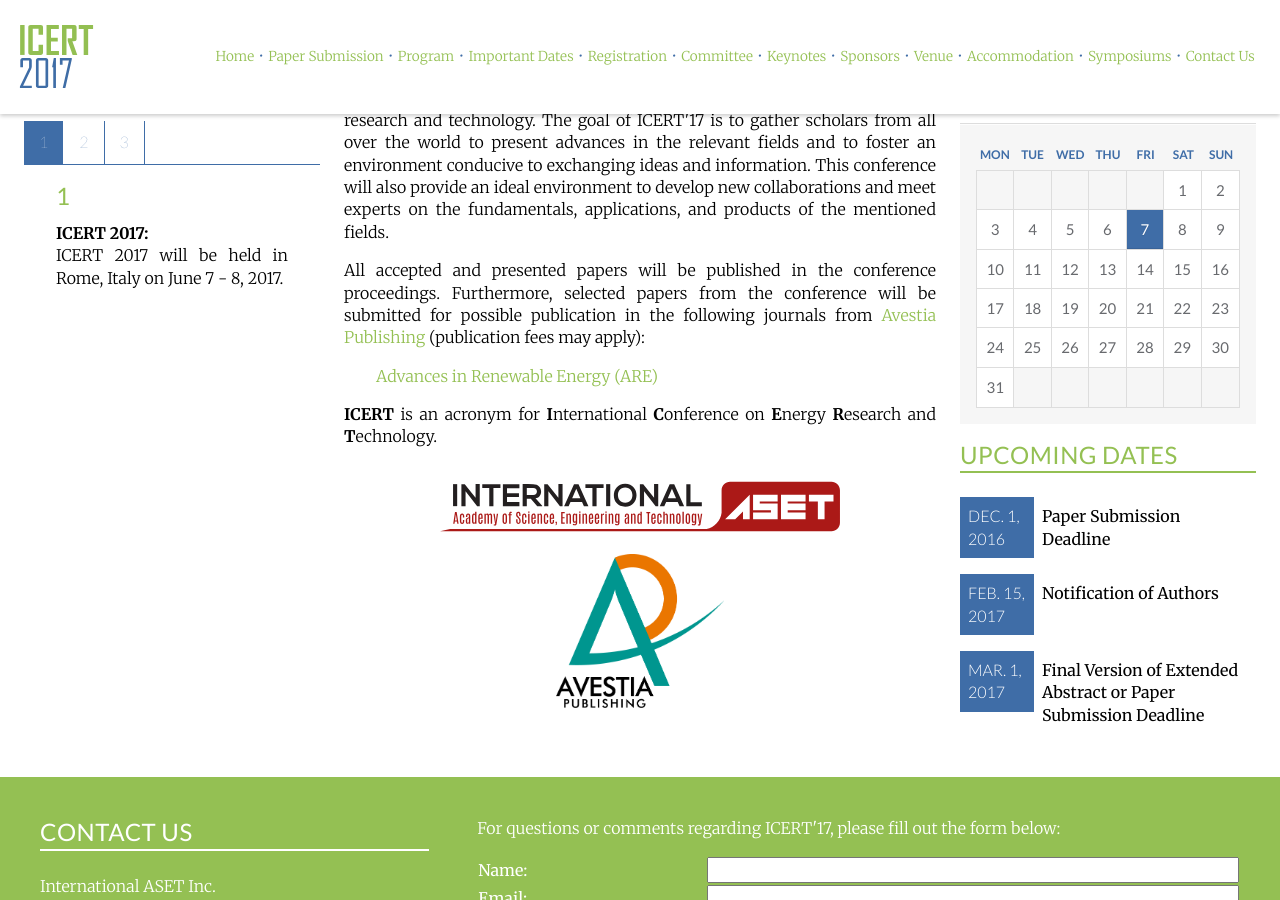
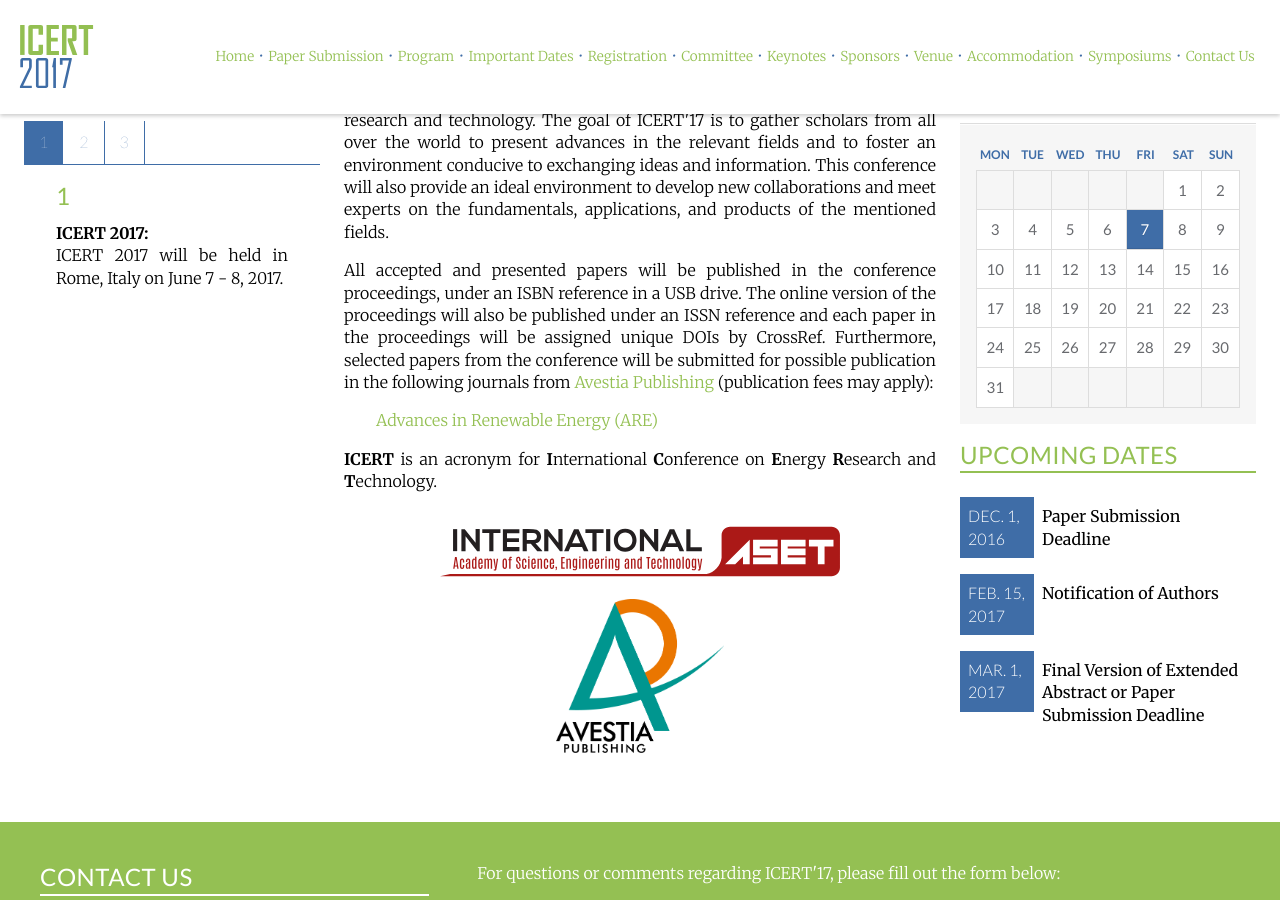
Before and after one commit to intaset/icertseries, a Jekyll site: the page built from index.html, in a window 1280 px wide and 900 px high, scrolled down 467 px. Built offline with Jekyll 4.4.1, drawn with Linux system fonts in a browser that asks for light colours; nearby versions of some CDN libraries; Markdown is read by kramdown in place of the engine named in the settings; comment, search, counter and statistics services are not loaded.

Commit message:
added issn info

```diff
--- a/index.html
+++ b/index.html
@@ -9,7 +9,7 @@ keyword:
   <div class="unit-spacer content">
     <p class="body">The International Conference on Energy Research and Technology (ICERT'17) aims to become the leading annual conference in fields related to energy research and technology. The goal of ICERT'17 is to gather scholars from all over the world to present advances in the relevant fields and to foster an environment conducive to exchanging ideas and information. This conference will also provide an ideal environment to develop new collaborations and meet experts on the fundamentals, applications, and products of the mentioned fields.</p>
 
-    <p class="body">All accepted and presented papers will be published in the conference proceedings. Furthermore, selected papers from the conference will be submitted for possible publication in the following journals from <a href="http://avestia.com/" class="body-link">Avestia Publishing</a> (publication fees may apply):</p>
+    <p class="body">All accepted and presented papers will be published in the conference proceedings, under an ISBN reference in a USB drive. The online version of the proceedings will also be published under an ISSN reference and each paper in the proceedings will be assigned unique DOIs by CrossRef. Furthermore, selected papers from the conference will be submitted for possible publication in the following journals from <a href="http://avestia.com/" class="body-link">Avestia Publishing</a> (publication fees may apply):</p>
 
 	<p class="body indent"><a href="http://are.avestia.com" class="body-link">Advances in Renewable Energy (ARE)</a></p>
 
--- a/papers.html
+++ b/papers.html
@@ -90,7 +90,7 @@ keyword:
 
     <p class="body">Once the reviewing process is complete, the contact author of each paper will be notified of the result by e-mail. The authors are required to follow the reviews in order to improve their paper before their final submission.</p>
 
-    <p class="body">All accepted extended abstracts, short, and full papers will be published in the proceedings, under an ISBN reference in a USB drive. Selected papers will be published in a Special Issue in the Open-Access Journal "<i>Advances in Renewable Energy (ARE)</i>" by Avestia Publishing. For more information, in regards to the journal and Avestia Publishing, please visit our website at <a href="http://avestia.com/" class="body-link">www.avestia.com</a>.</p>
+    <p class="body">All accepted extended abstracts, short, and full papers will be published in the proceedings, under an ISBN reference in a USB drive. The online version of the proceedings will also be published under an ISSN reference and each paper in the proceedings will be assigned unique DOIs by CrossRef. Selected papers will be published in a Special Issue in the Open-Access Journal "<i>Advances in Renewable Energy (ARE)</i>" by Avestia Publishing. For more information, in regards to the journal and Avestia Publishing, please visit our website at <a href="http://avestia.com/" class="body-link">www.avestia.com</a>.</p>
 
     <p class="body">All papers must be presented by one of the authors. At least one author <b>must</b> register for the conference and pay the fee prior to Regular Registration deadline (see <a href="../dates" class="body-link">Important Dates</a>) in order for the paper to be published in the conference proceedings and accepted in the final program.</p>
 
```
Also changed, not shown: 2 other files.
